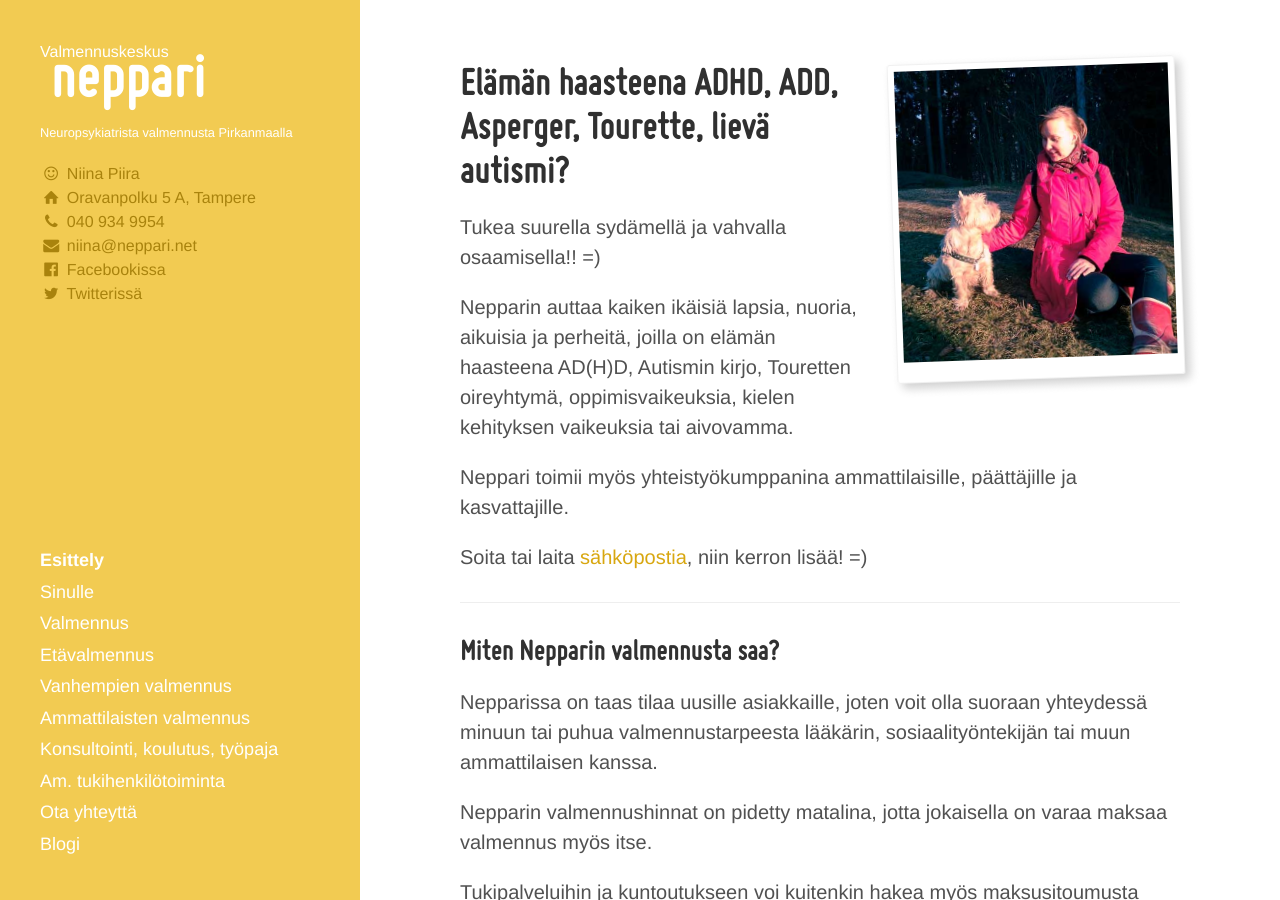
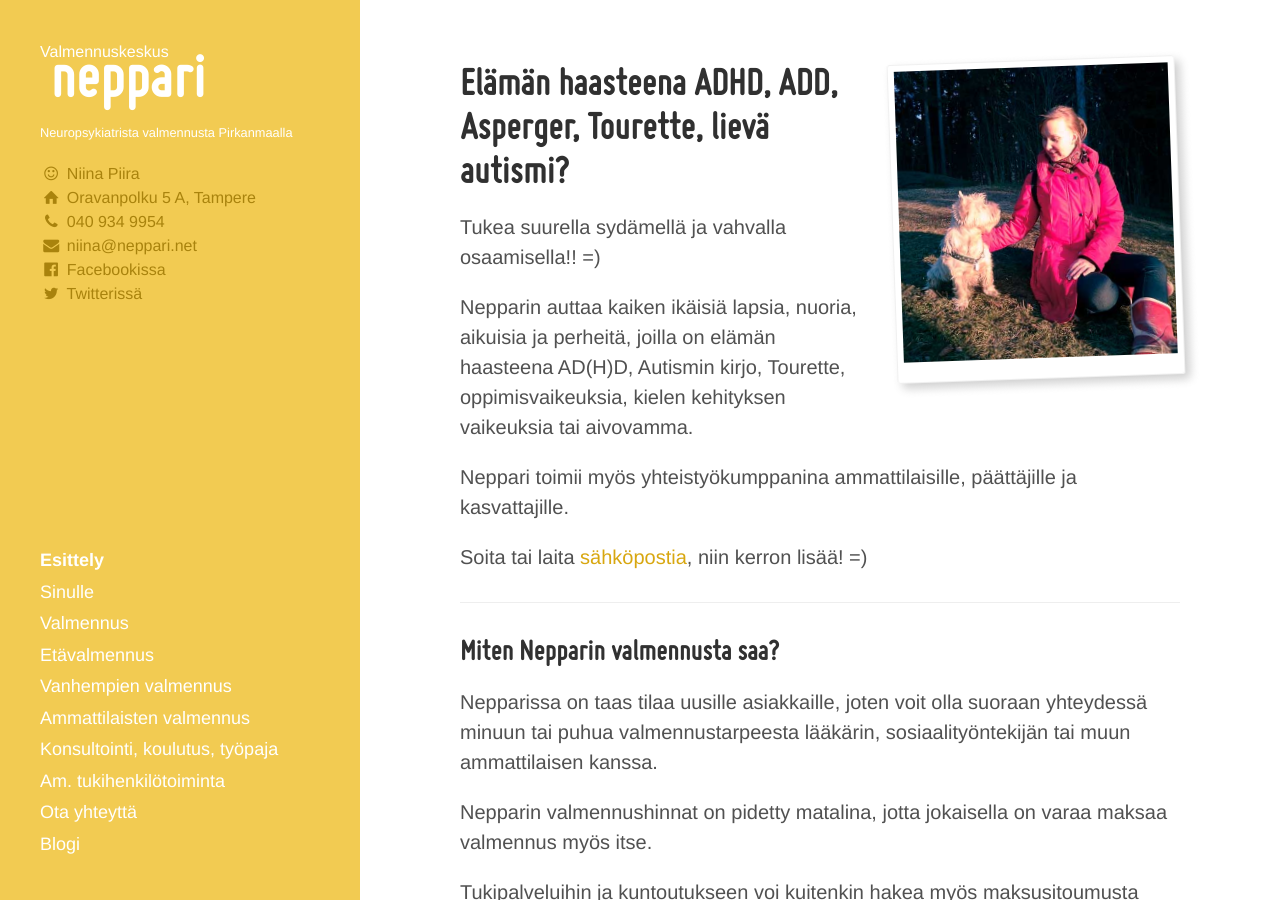
Before and after one commit to niinapiira/neppari.net, a Jekyll site: the page built from index.md, in a window 1280 px wide and 900 px high. Built offline with Jekyll 4.4.1, drawn with Linux system fonts in a browser that asks for light colours.

Commit message:
Update index.md

```diff
--- a/index.md
+++ b/index.md
@@ -20,7 +20,7 @@ published: true
 
 Tukea suurella sydämellä ja vahvalla osaamisella!! =)
 
-Nepparin auttaa kaiken ikäisiä lapsia, nuoria, aikuisia ja perheitä, joilla on elämän haasteena AD(H)D, Autismin kirjo, Touretten oireyhtymä, oppimisvaikeuksia, kielen kehityksen vaikeuksia tai aivovamma.
+Nepparin auttaa kaiken ikäisiä lapsia, nuoria, aikuisia ja perheitä, joilla on elämän haasteena AD(H)D, Autismin kirjo, Tourette, oppimisvaikeuksia, kielen kehityksen vaikeuksia tai aivovamma.
 
 Neppari toimii myös yhteistyökumppanina ammattilaisille, päättäjille ja kasvattajille.
 
```
